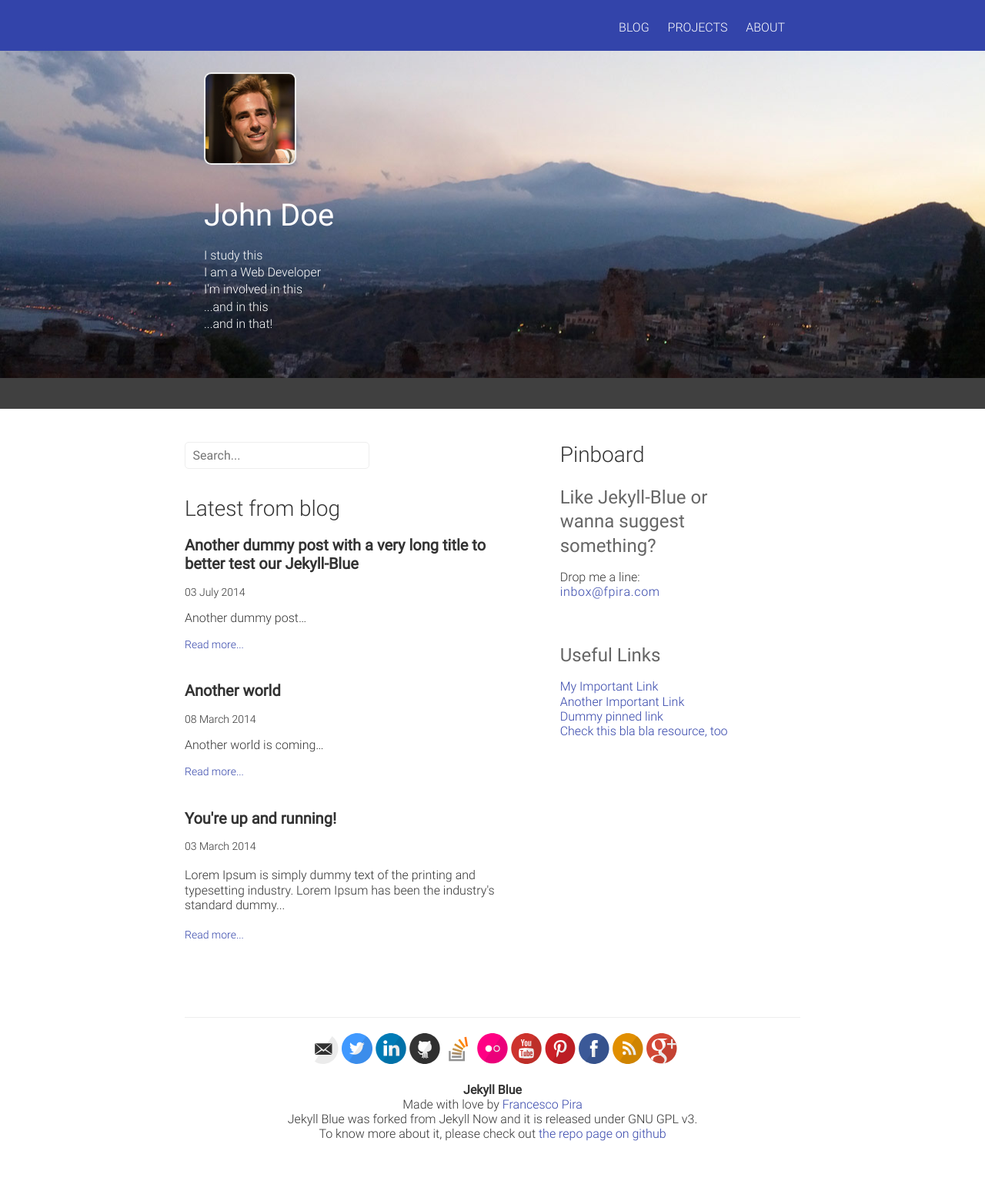
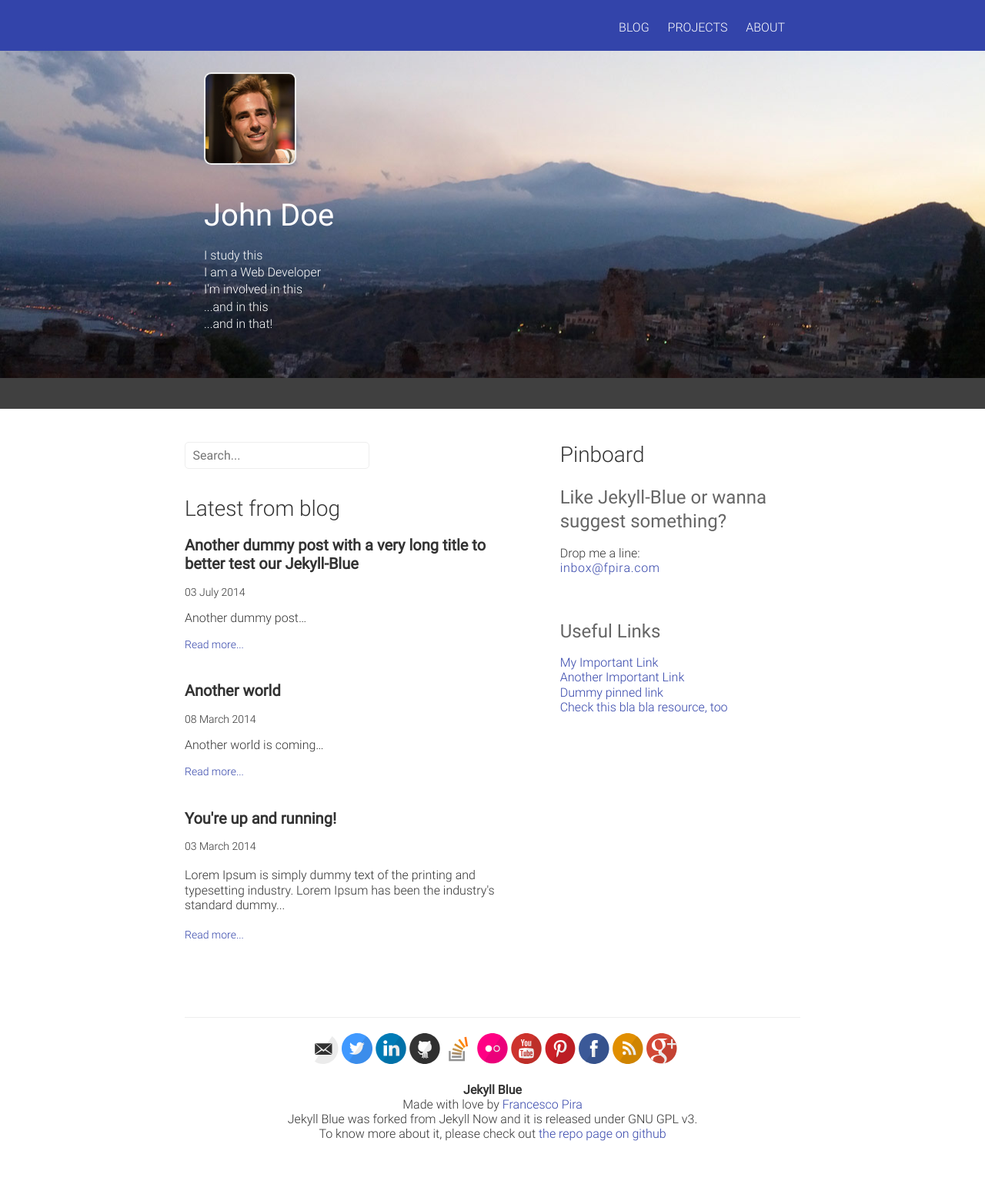
Before and after one commit to pirafrank/Jekyll-Blue, a Jekyll site: the page built from index.html, in a window 1280 px wide. Shown: the whole page at 77% size. Built offline with Jekyll 4.4.1, drawn with Linux system fonts in a browser that asks for light colours; Markdown is read by kramdown in place of the engine named in the settings.

Commit message:
right column in home: new dedicated class for entries, fixed wrong margin

```diff
--- a/css/home/home.scss
+++ b/css/home/home.scss
@@ -187,7 +187,7 @@ nav {                   // these settings overwrite the ones in style.scss
   }
 }
 
-.newsSectionTitle {
+.sectionTitle {
   font-size: 28px;
 }
 
@@ -201,6 +201,16 @@ nav {                   // these settings overwrite the ones in style.scss
   }
 }
 
+.resEntry {
+  font-size: 16px;
+  padding-bottom: 20px;
+
+  @include mobile {
+    margin-right: 0em;
+  }
+}
+
+
 .newsTitle {
   font-size: 20px;
   font-weight: bold;
--- a/index.html
+++ b/index.html
@@ -75,7 +75,7 @@
           <div>
             {% include searchbox.html %}
           </div>
-          <div class="newsSectionTitle">Latest from blog</div> <!-- news class removed reduce space from search box-->
+          <div class="sectionTitle">Latest from blog</div> <!-- news class removed reduce space from search box-->
           {% for post in site.posts limit: site.home.max_posts %}
             <div class="news newsEntry">
               <span class="news newsTitle">{{ post.title }}</span>
@@ -98,8 +98,8 @@
         </div>
         <div class="col span_2_of_5">
           {% if site.home.show_pinboard %}
-            <div class="newsSectionTitle">Pinboard</div>
-            <div class="newsEntry">
+            <div class="sectionTitle">Pinboard</div>
+            <div class="resEntry">
               <h4>Like Jekyll-Blue or wanna suggest something?</h4>
               <p>
                 Drop me a line:
```
